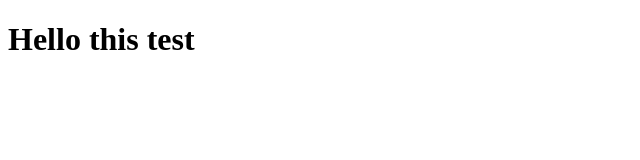
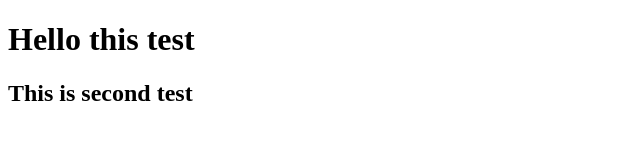
Before and after one commit to suryacse2019/Learn-Github, a plain HTML site: page index.html in a window 1280 px wide. Shown: the whole page, without its empty margins (0-640 px from the left). Drawn offline with Linux system fonts and the light colour scheme.

Commit message:
just for test command test 2

```diff
--- a/index.html
+++ b/index.html
@@ -7,5 +7,6 @@
 </head>
 <body>
     <h1>Hello this test</h1>
+    <h2>This is second test</h2>
 </body>
 </html>
```
